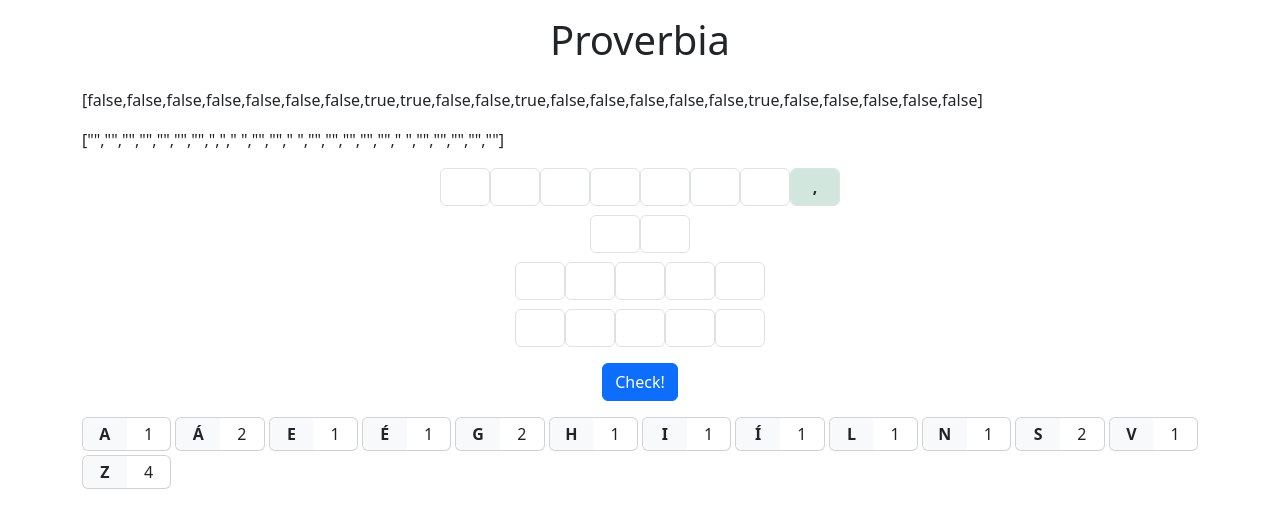
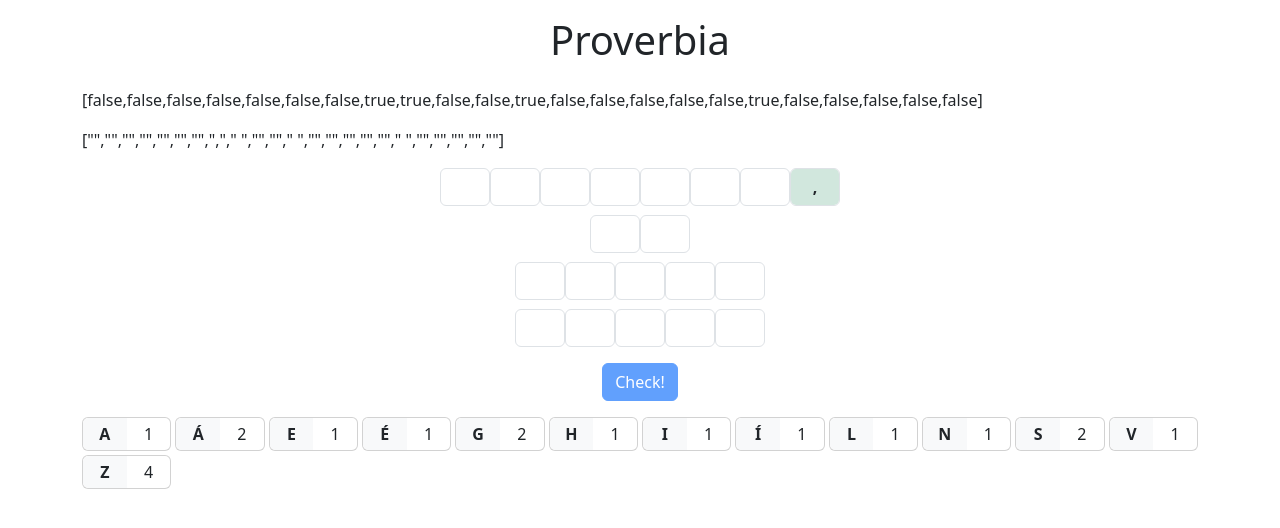
Before and after one commit to anwolosz/proverbia, a React (Vite) app: page / in a window 1280 px wide. Shown: the top 528 px of the page. Built offline with nearby package versions, Linux system fonts and the light colour scheme.

Commit message:
Allow guessing only if no empty

```diff
--- a/src/ProverbInput.jsx
+++ b/src/ProverbInput.jsx
@@ -72,7 +72,10 @@ function ProverbInput({proverb, onProverbChange, onWin}) {
 
 
     const validateInput = () => {
-        console.log("VALIDATE")
+        if (inputs.includes(""))
+        {
+            return
+        }
         const updatedValids = [...valids];
         let updatedProverb = "";
         for (let i = 0; i<proverb.length; i++)
@@ -123,7 +126,10 @@ function ProverbInput({proverb, onProverbChange, onWin}) {
                 </div>
         </div>
         <div className="d-flex justify-content-center">
-            <button className='btn btn-primary m-3' onClick={validateInput} >Check!</button>
+            <button
+            className='btn btn-primary m-3'
+            onClick={validateInput}
+            disabled={inputs.includes("")}>Check!</button>
         </div>
     </>
   );
```
